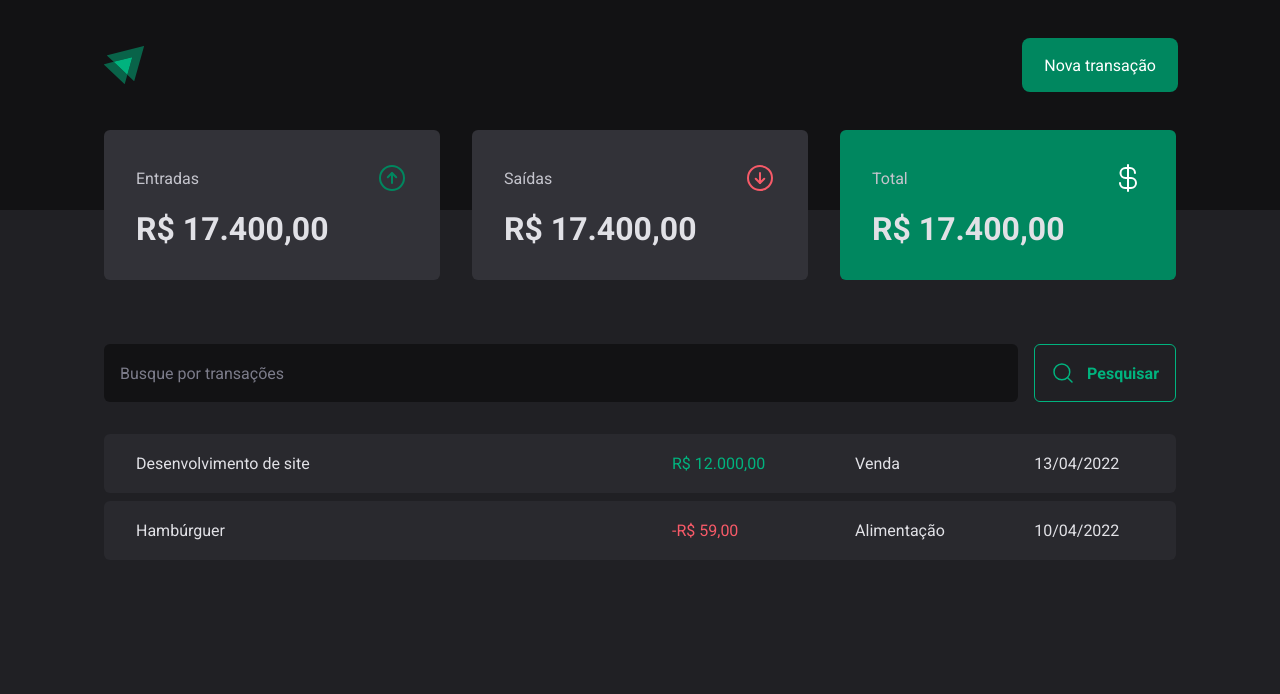
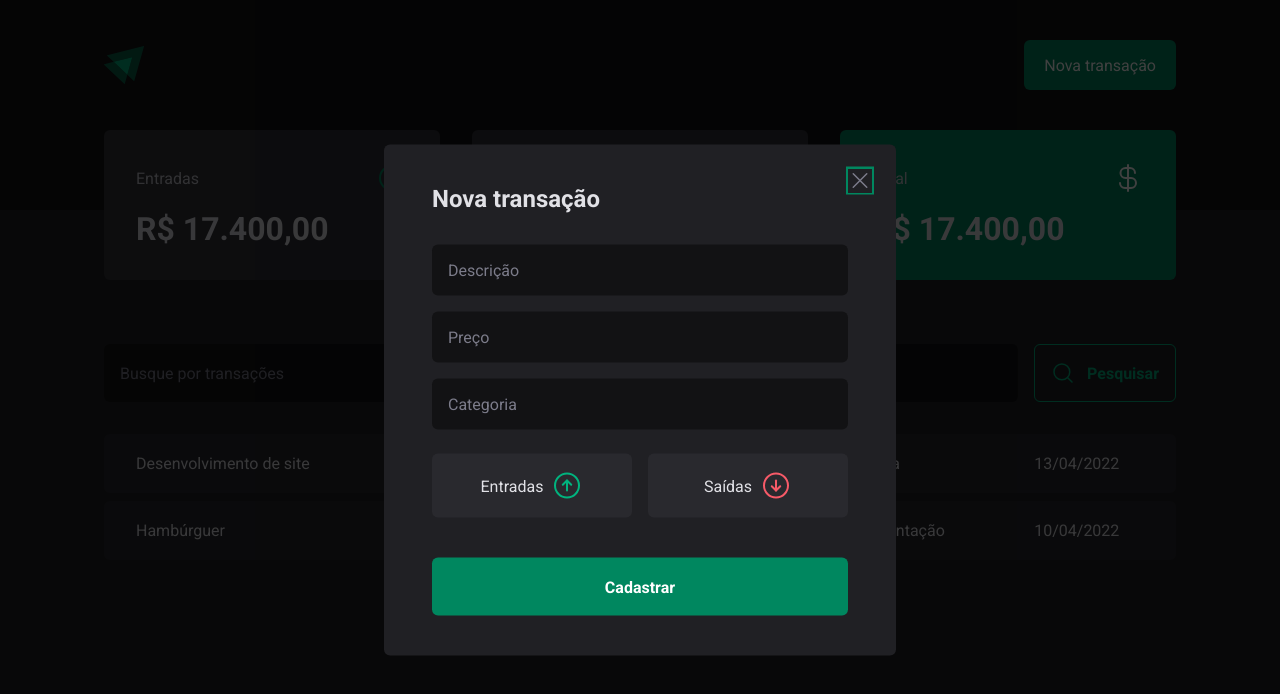
Before and after one commit to Marcos-afk/ignite-dtmoney, a React (Vite) app: page / in a window 1280 px wide. Both pictures are taken after a click on the button "Nova transação". Shown: the top 694 px of the page. Built offline with nearby package versions, Linux system fonts and the light colour scheme.

Commit message:
:sparkles: add new transaction modal component

```diff
--- a/package.json
+++ b/package.json
@@ -10,6 +10,8 @@
   },
   "dependencies": {
     "@hookform/resolvers": "^3.0.0",
+    "@radix-ui/react-dialog": "^1.0.3",
+    "@radix-ui/react-radio-group": "^1.1.2",
     "immer": "^9.0.21",
     "phosphor-react": "^1.4.1",
     "react": "^18.2.0",
--- a/src/components/Header/index.tsx
+++ b/src/components/Header/index.tsx
@@ -1,12 +1,21 @@
 import * as S from './styles';
 import LogoSvg from '@assets/ignite-simbol.svg';
+import { NewTransactionModal } from '@components/NewTransactionModal';
+import * as Dialog from '@radix-ui/react-dialog';
 
 export const Header = () => {
   return (
     <S.Container>
       <S.Content>
         <img src={LogoSvg} alt="Logo" />
-        <S.NewTransactionButton>Nova transação</S.NewTransactionButton>
+
+        <Dialog.Root>
+          <Dialog.Trigger asChild>
+            <S.NewTransactionButton>Nova transação</S.NewTransactionButton>
+          </Dialog.Trigger>
+
+          <NewTransactionModal />
+        </Dialog.Root>
       </S.Content>
     </S.Container>
   );
--- /dev/null
+++ b/src/components/NewTransactionModal/index.tsx
@@ -0,0 +1,37 @@
+import { ArrowCircleDown, ArrowCircleUp, X } from 'phosphor-react';
+import * as S from './styles';
+import * as Dialog from '@radix-ui/react-dialog';
+
+export const NewTransactionModal = () => {
+  return (
+    <Dialog.Portal>
+      <S.Overlay />
+
+      <S.Content>
+        <Dialog.Title>Nova transação</Dialog.Title>
+        <S.CloseButton>
+          <X size={24} />
+        </S.CloseButton>
+
+        <form action="#">
+          <input type="text" placeholder="Descrição" required />
+          <input type="number" placeholder="Preço" required />
+          <input type="text" placeholder="Categoria" required />
+
+          <S.TransactionType>
+            <S.TransactionTypeButton variant="income" value="income">
+              Entradas
+              <ArrowCircleUp size={32} />
+            </S.TransactionTypeButton>
+
+            <S.TransactionTypeButton variant="outcome" value="outcome">
+              Saídas
+              <ArrowCircleDown size={32} />
+            </S.TransactionTypeButton>
+          </S.TransactionType>
+          <button type="submit">Cadastrar</button>
+        </form>
+      </S.Content>
+    </Dialog.Portal>
+  );
+};
--- /dev/null
+++ b/src/components/NewTransactionModal/styles.ts
@@ -0,0 +1,121 @@
+import styled, { css } from 'styled-components';
+import * as Dialog from '@radix-ui/react-dialog';
+import * as Radio from '@radix-ui/react-radio-group';
+
+export const Overlay = styled(Dialog.Overlay)`
+  position: fixed;
+  width: 100vw;
+  height: 100vh;
+  inset: 0;
+  background: rgba(0, 0, 0, 0.75);
+
+`;
+
+export const Content = styled(Dialog.Content)`
+  min-width: 32rem;
+  border-radius: 6px;
+  padding: 2.5rem 3rem;
+  background: ${({ theme }) => theme['gray-800']};
+  position: fixed;
+  top: 50%;
+  left: 50%;
+  transform: translate(-50%, -50%);
+
+
+  form {
+    margin-top: 2rem;
+
+    display: flex;
+    flex-direction: column;
+    gap: 1rem;
+
+
+    input {
+      border-radius: 6px;
+      border: 0;
+      background: ${({ theme }) => theme['gray-900']};
+      color: ${({ theme }) => theme['gray-300']};
+      padding: 1rem;
+
+      &::placeholder {
+        color: ${({ theme }) => theme['gray-500']};
+      }
+    }
+
+    button[type='submit'] {
+      height: 58px;
+      border: 0;
+      background: ${({ theme }) => theme['green-500']};
+      color: ${({ theme }) => theme.white};
+      font-weight: bold;
+      margin-top: 1.5rem;
+      padding: 0 1.25rem;
+      border-radius: 6px;
+      cursor: pointer;
+
+      &:hover{
+        background: ${({ theme }) => theme['green-700']};
+        transition: background 0.2s;
+      }
+    }
+  }
+`;
+
+export const CloseButton = styled(Dialog.Close)`
+  position: absolute;
+  background: transparent;
+  border: 0;
+  top: 1.5rem;
+  right: 1.5rem;
+  line-height: 0;
+  cursor: pointer;
+  color: ${({ theme }) => theme['gray-500']};
+
+`;
+
+export const TransactionType = styled(Radio.Root)`
+  display: grid;
+  grid-template-columns: repeat(2, 1fr);
+  gap: 1rem;
+  margin-top: 0.5rem;
+`;
+
+interface TransactionTypeProps {
+  variant: 'income' | 'outcome';
+}
+
+export const TransactionTypeButton = styled(Radio.Item)<TransactionTypeProps>`
+  background: ${({ theme }) => theme['gray-700']};
+  padding: 1rem;
+  display: flex;
+  align-items: center;
+  justify-content: center;
+  gap: 0.5rem;
+  border-radius: 6px;
+  cursor: pointer;
+  border: 0;
+  color: ${({ theme }) => theme['gray-100']};
+
+  svg {
+    color: ${({ theme, variant }) => css`
+      ${variant === 'income' ? theme['green-300'] : theme['red-300']}
+    `}
+  }
+
+  &[data-state='checked'] {
+    transition: background 0.2s, color 0.2s;
+    color: ${({ theme }) => theme.white};
+    background: ${({ theme, variant }) => css`
+      ${variant === 'income' ? theme['green-500'] : theme['red-500']}
+    `};
+
+    svg {
+      color: ${({ theme }) => theme.white};
+    }
+  }
+
+  &[data-state="unchecked"]:hover{
+    transition: background 0.2s;
+    background: ${({ theme }) => theme['gray-600']};
+  }
+`;
```
Also changed, not shown: 1 other file (tests, documents, lock files or other folders).
